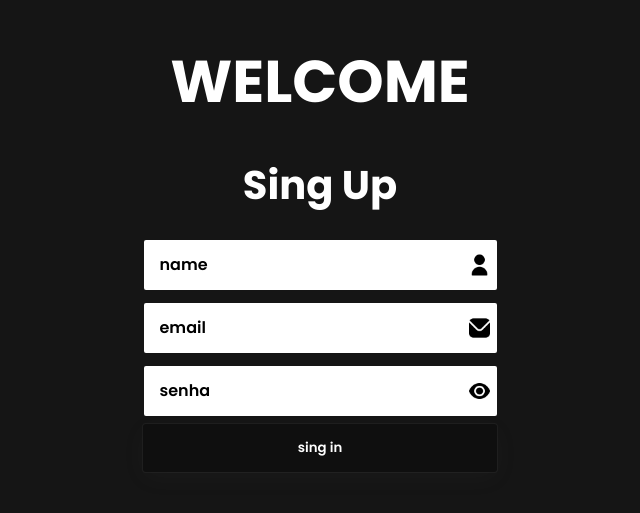
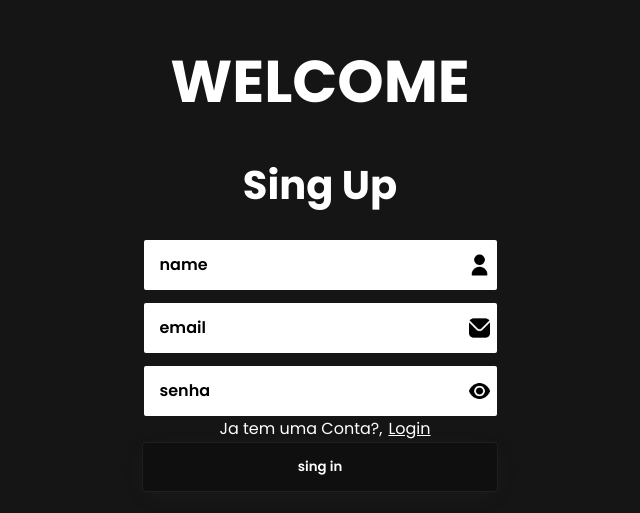
Before and after one commit to ItsAncapMaster/TasksForgeV01-to-do-list-vercel-deploy, a Vue app in the folder to-do-list/: page /register in a window 1280 px wide. Shown: the part 141-654 px from the top of the page, without its empty margins (320-960 px from the left). Built offline with nearby package versions, Linux system fonts and the light colour scheme; a web font is replaced by a local one.

Commit message:
register new page resolve

```diff
--- a/to-do-list/src/router/login.vue
+++ b/to-do-list/src/router/login.vue
@@ -11,7 +11,7 @@
 
     <div class="input-wrapper">
       <input type="email" v-model="email" placeholder="email" class="inputs">
-      <img :src="email_logo" alt="" id="email-logo">
+      <img :src="email_logo" alt="" class="show">
     </div>
 
     <div class="input-wrapper">
@@ -172,8 +172,6 @@ body{
     gap: 3px;
     flex-direction: column;
     align-items: center;
-    position: relative;
-    top: 140px;
     width: auto;
 }
 
@@ -264,6 +262,7 @@ body{
     position: relative;
     top: 120px;
     margin: 0;
+    margin-bottom: 140px;
 }
 
 
--- a/to-do-list/src/router/register.vue
+++ b/to-do-list/src/router/register.vue
@@ -19,6 +19,10 @@
     <div class="input-wrapper">
     <input type="password" v-model="senha" placeholder="senha" class="inputs" ref="password">
     <showpassword :input="$refs.password" class="show"/>
+    </div>
+    <div class="to-register-div">
+     <p id="to-register">Ja tem uma Conta?,</p>
+     <p> <router-link id="router-link" to="login">Login</router-link></p>
     </div>
     <button @click="fetchSend" class="bt">sing in</button>
     <p v-if="estado === true" id="estado">{{ estado_dado }}</p>
@@ -167,8 +171,6 @@ body{
     gap: 3px;
     flex-direction: column;
     align-items: center;
-    position: relative;
-    top: 140px;
     width: auto;
 }
 
@@ -257,6 +259,7 @@ body{
     position: relative;
     top: 120px;
     margin: 0;
+    margin-bottom: 140px;
 }
 
 
```
Also changed, not shown: 1 other file (tests, documents, lock files or other folders).
